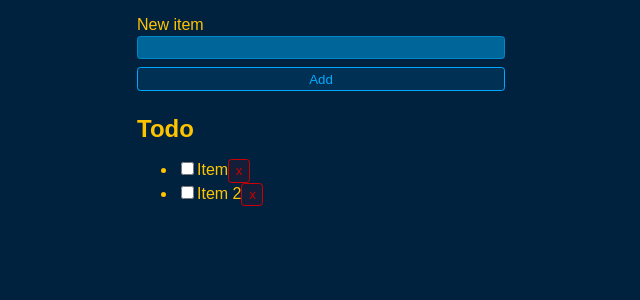
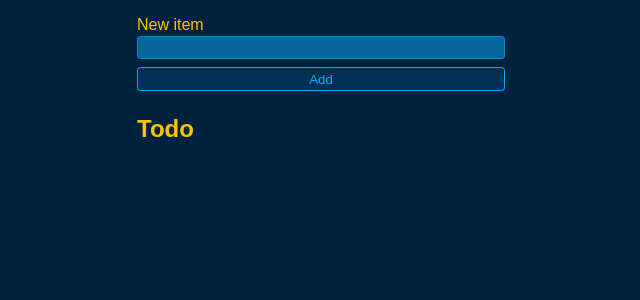
Before and after one commit to Noigrume/react-todo, a React (Vite) app: page / in a window 1280 px wide. Shown: the top 300 px of the page, without its empty margins (319-959 px from the left). Built offline with nearby package versions, Linux system fonts and the light colour scheme.

Commit message:
toggle to-dos function

```diff
--- a/src/App.jsx
+++ b/src/App.jsx
@@ -1,34 +1,67 @@
-import "./styles.css"
+import { useState } from "react";
+import "./styles.css";
 export default function App() {
+  const [newItem, setNewItem] = useState("");
+  const [todos, setTodos] = useState([]);
 
+  function handleSubmit(e) {
+    e.preventDefault();
+
+    setTodos((currentTodos) => {
+      return [
+        ...currentTodos,
+        { id: crypto.randomUUID(), title: newItem, completed: false },
+      ];
+    });
+
+    setNewItem("");
+  }
+
+  function toggleTodo(id, completed) {
+    setTodos((currentTodos) => {
+      return currentTodos.map((todo) => {
+        if (todo.id === id) {
+          // creating a new state object (mutable)
+          return { ...todo, completed };
+        }
+        // return as is
+        return todo;
+      });
+    });
+  }
   return (
     <>
-  <form className="new-item-form">
+      <form onSubmit={handleSubmit} className="new-item-form">
         <div className="form-row">
           <label htmlFor="item">New item</label>
-      <input type="text" id="item" />
+          <input
+            value={newItem}
+            onChange={(e) => setNewItem(e.target.value)}
+            type="text"
+            id="item"
+          />
         </div>
         <button className="btn">Add</button>
       </form>
 
       <h1 className="header">Todo</h1>
-  <ul>
-    <li>
+      <ul className="list">
+        {todos.map((todo) => {
+          return (
+            <li key={todo.id}>
               <label>
-        <input type="checkbox" />
-        Item
+                <input
+                  type="checkbox"
+                  checked={todo.completed}
+                  onChange={(e) => toggleTodo(todo.id, e.target.checked)}
+                />
+                {todo.title}
               </label>
               <button className="btn btn-danger">x</button>
             </li>
-
-    <li>
-      <label>
-        <input type="checkbox" />
-        Item 2
-      </label>
-      <button className="btn btn-danger">x</button>
-    </li>
+          );
+        })}
       </ul>
     </>
-  )
+  );
 }
```
Lines whose indentation alone changed are shown as unchanged.
